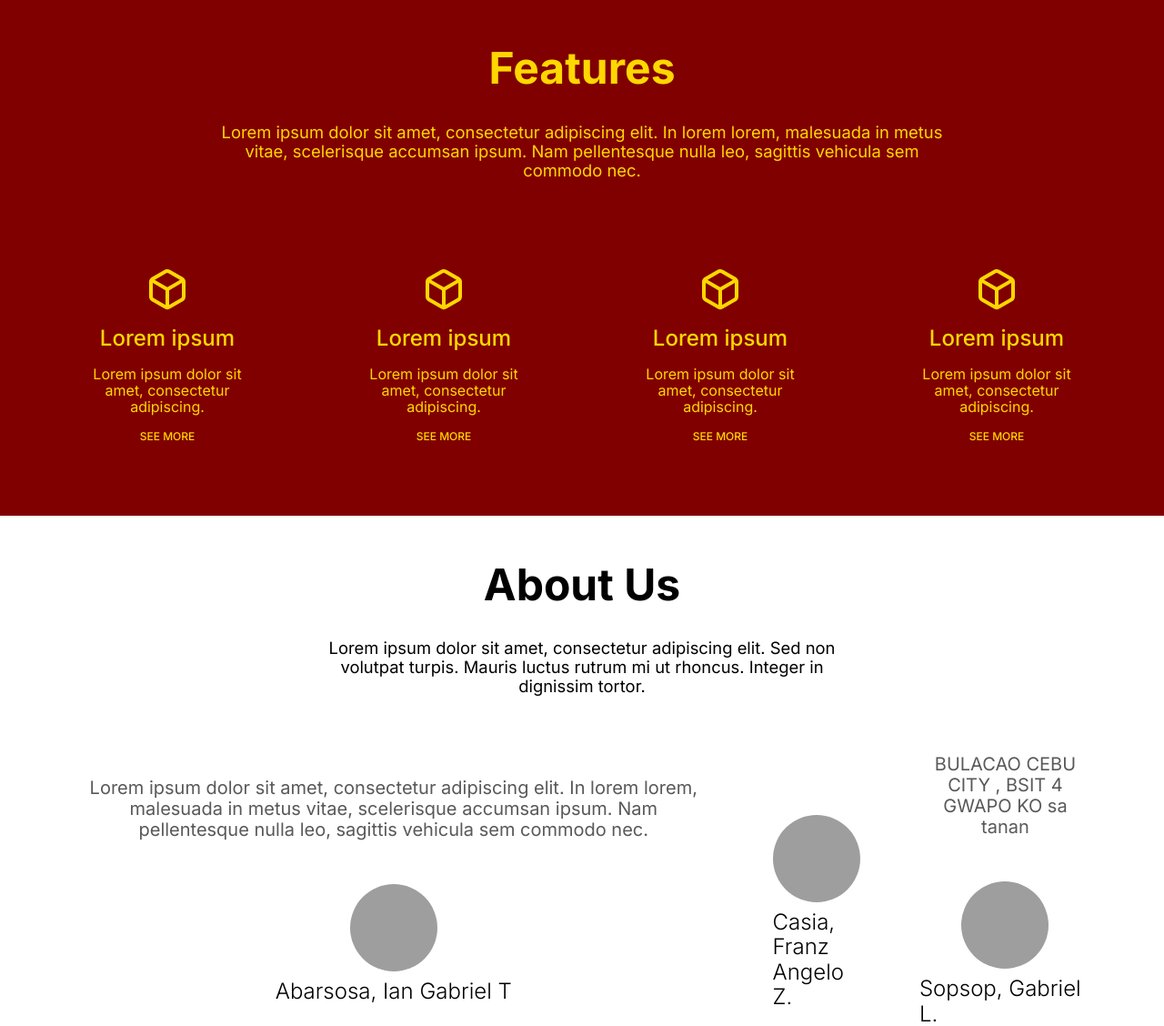
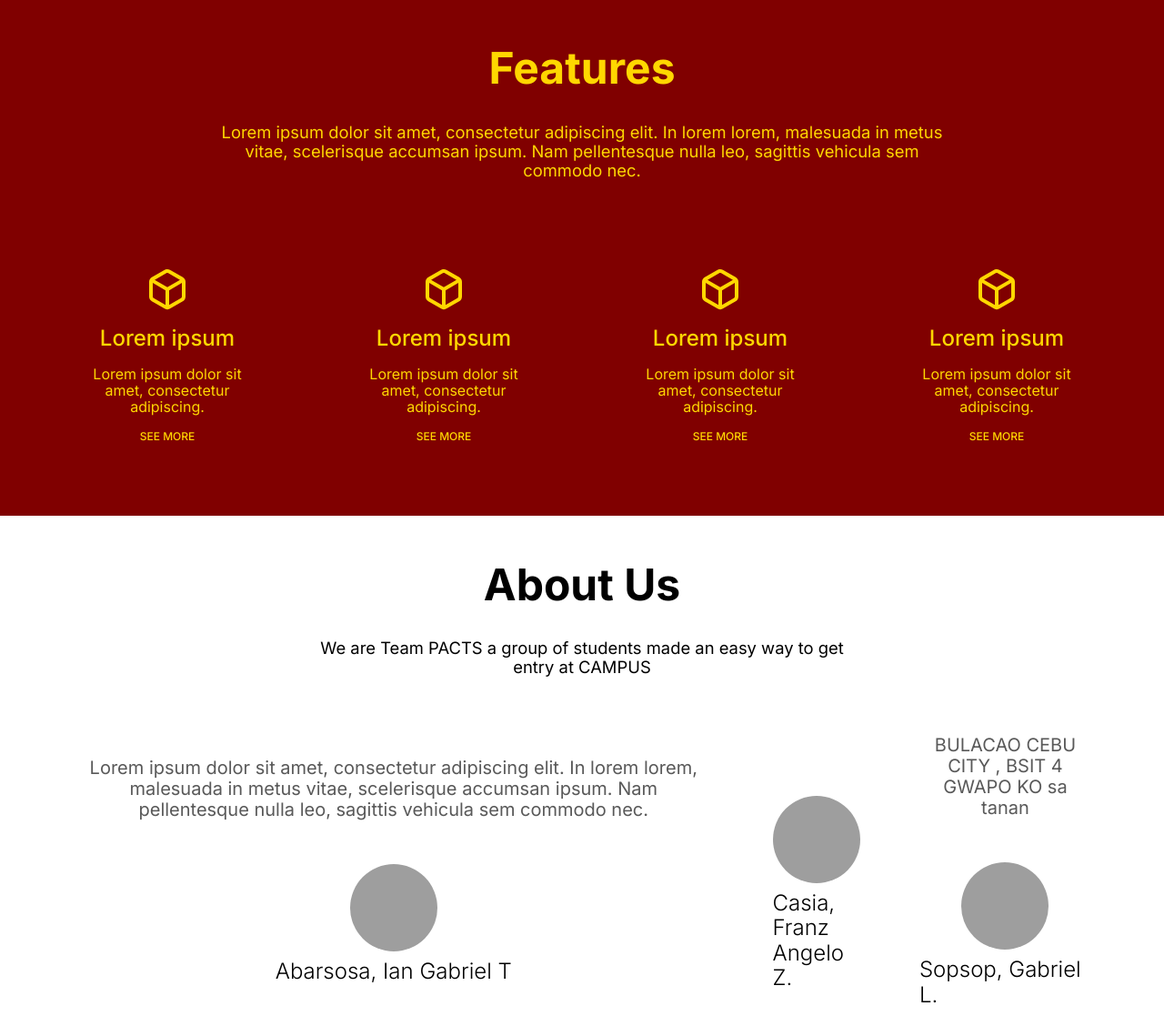
Before and after one commit to Demigud/flair, a Django app: page / in a window 1280 px wide. Shown: the part 767-1895 px from the top of the page at 91% size. Run offline with Django 4.2, Linux system fonts and the light colour scheme; grey boxes are pictures that could not be loaded.

Commit message:
update description

```diff
--- a/flairsite/myapp/templates/index.html
+++ b/flairsite/myapp/templates/index.html
@@ -245,9 +245,7 @@
           <h1 class="home-text10"><span>About Us</span></h1>
           <span class="home-text12">
             <span>
-              Lorem ipsum dolor sit amet, consectetur adipiscing elit. Sed non
-              volutpat turpis. Mauris luctus rutrum mi ut rhoncus. Integer in
-              dignissim tortor.
+              We are Team PACTS a group of students made an easy way to get entry at CAMPUS
             </span>
           </span>
           <div class="home-container07">
```
